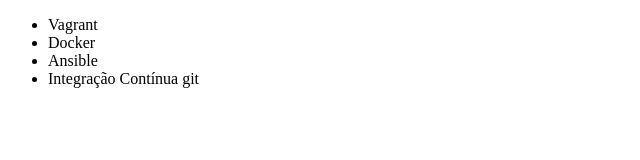
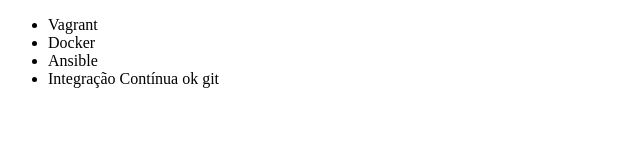
Before and after one commit to pedroaz888/pedro-git, a plain HTML site: page index.html in a window 1280 px wide. Shown: the full height of the page, 0-640 px from the left. Drawn offline with Linux system fonts and the light colour scheme.

Commit message:
ok adicionado ok ok

```diff
--- a/index.html
+++ b/index.html
@@ -12,7 +12,7 @@
         <li>Vagrant</li>
         <li>Docker</li>
         <li>Ansible</li>
-        <li>Integração Contínua git </li>
+        <li>Integração Contínua ok git </li>
     </ul>
 </body>
 </html>
```
